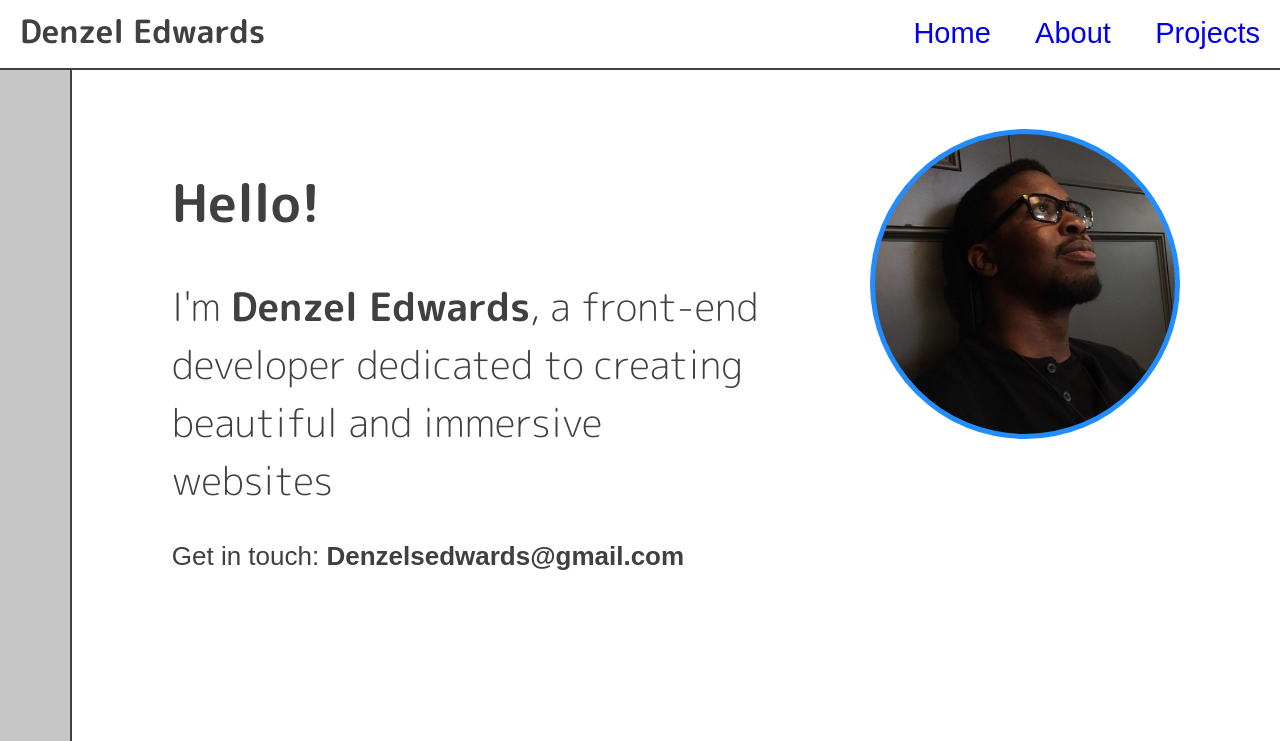
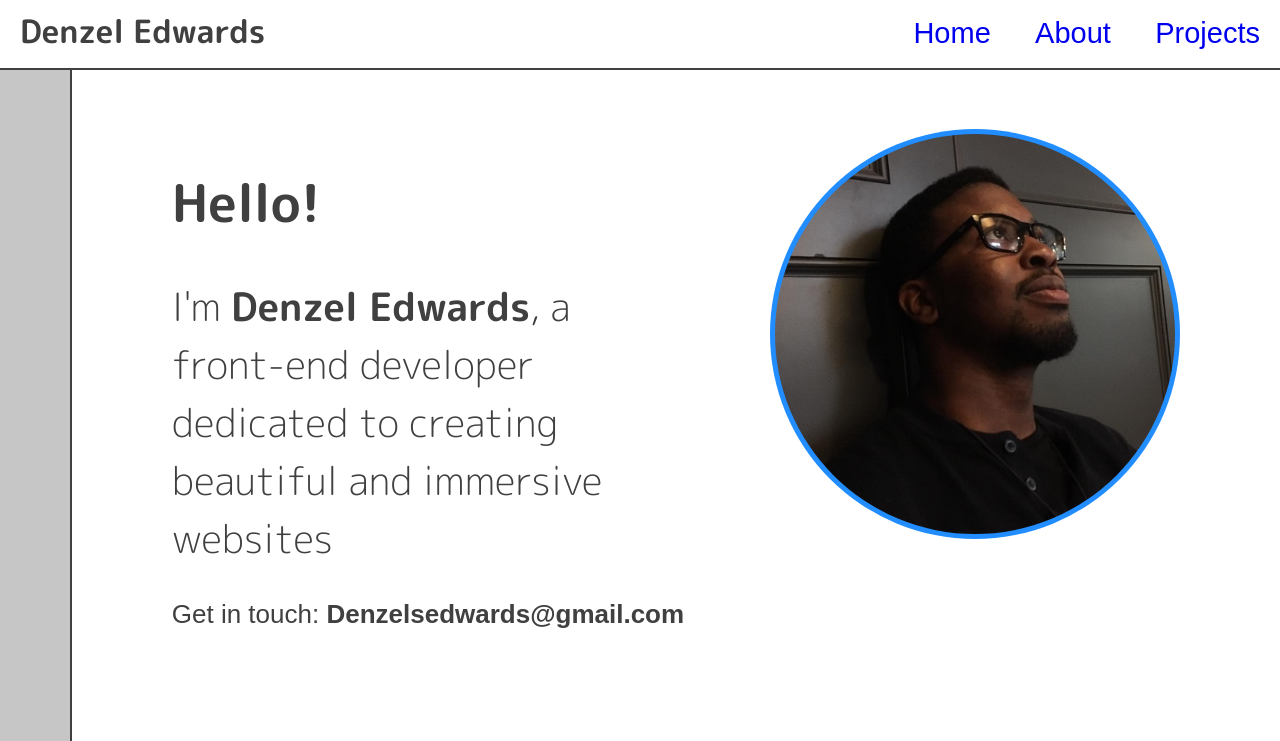
Before and after one commit to DenEdwards/denedwards.github.io, a plain HTML site: page index.html in a window 1280 px wide. Shown: the top 741 px of the page. Drawn offline with nearby package versions, Linux system fonts and the light colour scheme.

Commit message:
Image Fix

```diff
--- a/css/styles.css
+++ b/css/styles.css
@@ -200,8 +200,8 @@ nav{float:right;}
 }
 
 .intro-img img{
-  height: 300px;
-  width: 300px;
+  height: 400px;
+  width: 400px;
   border-radius: 50%;
   margin: auto;
 }
@@ -209,8 +209,8 @@ nav{float:right;}
 .intro-color-circle{
   display: flex;
   background-color: white;
-  height: 310px;
-  width: 310px;
+  height: 410px;
+  width: 410px;
   border-radius: 50%;
   animation: colorchange 5s linear 1s infinite; /* animation-name followed by duration in seconds*/
      /* you could also use milliseconds (ms) or something like 2.5s */
--- a/index.js
+++ b/index.js
@@ -4,7 +4,7 @@ ScrollReveal({
     reset: true,
    easing: 'cubic-bezier(.694,0,.335,1)',
    scale: 1,
-   viewFactor: 0.3,
+   viewFactor: 0.27,
 }).reveal('.background');
 
 ScrollReveal({
@@ -12,7 +12,7 @@ ScrollReveal({
   reset: true,
   easing: 'cubic-bezier(.694,0,.335,1)',
   scale: 1,
-  viewFactor: 0.3,
+  viewFactor: 0.27,
 }).reveal('.skills');
 
 ScrollReveal({
@@ -20,7 +20,7 @@ ScrollReveal({
   reset: true,
   easing: 'cubic-bezier(.694,0,.335,1)',
   scale: 1,
-  viewFactor: 0.12,
+  viewFactor: 0.10,
 }).reveal('.projects');
 
 //Get the date
```
